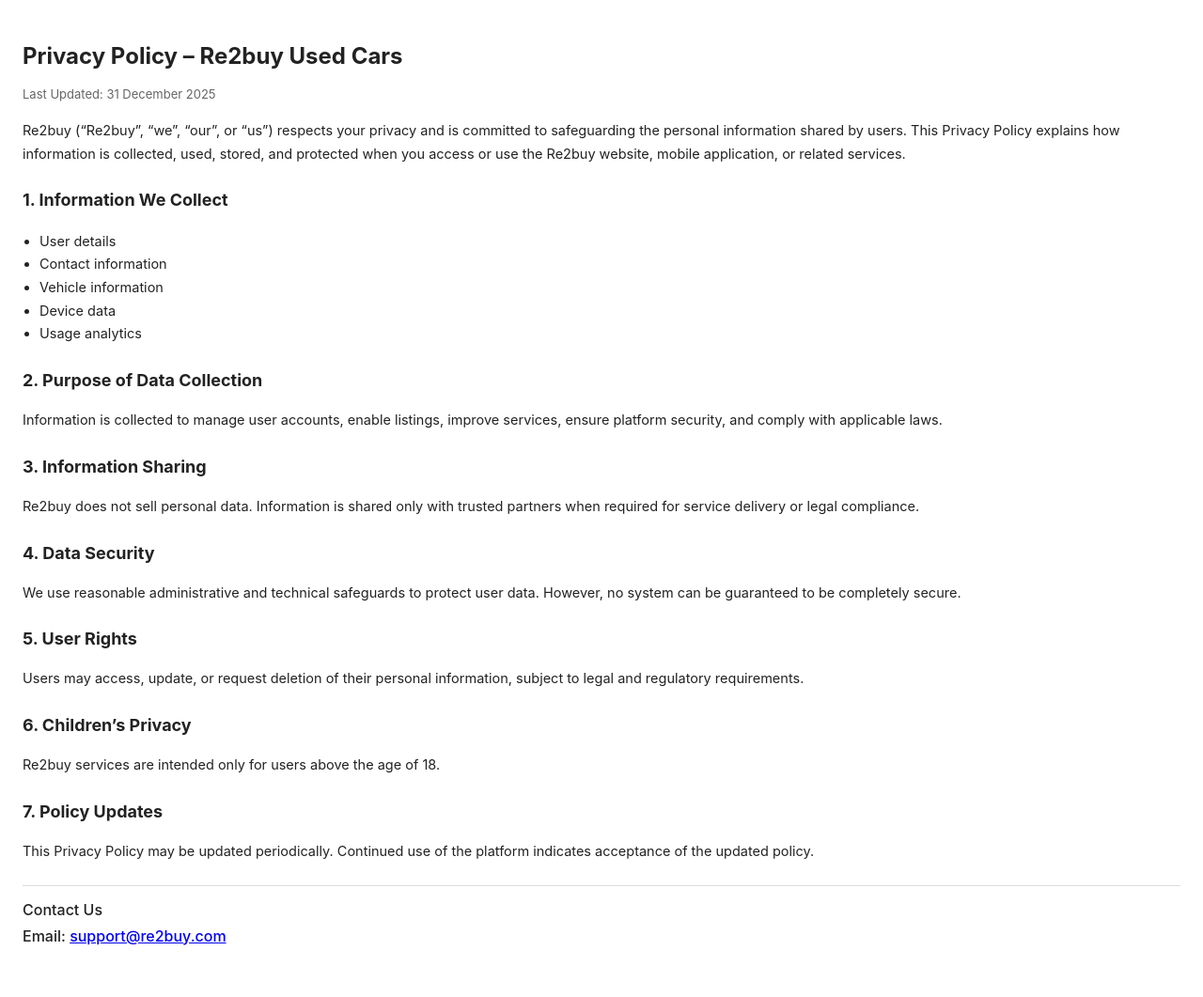
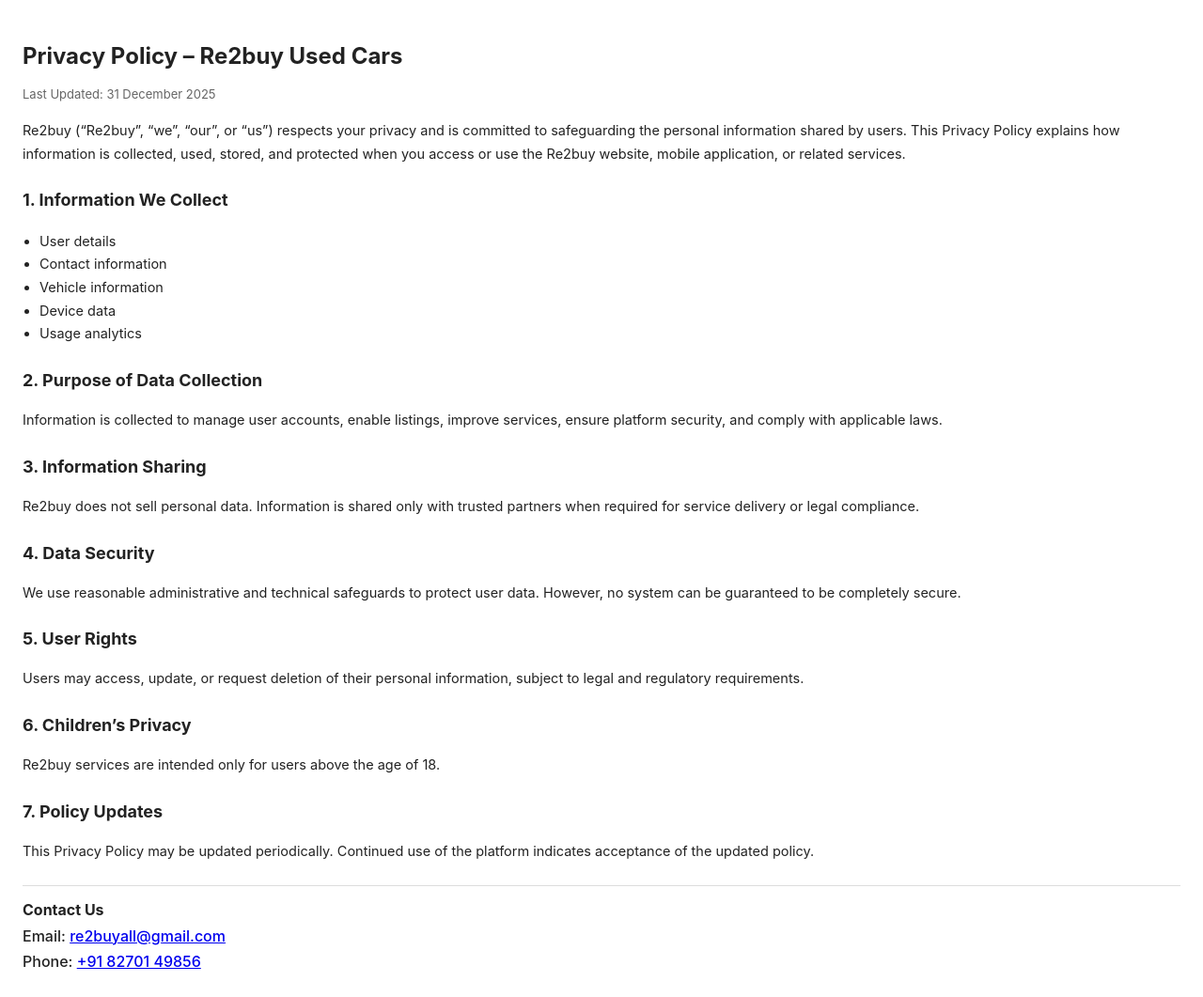
Before and after one commit to thethoufik46/rebuy-backend, a website: page public/privacy-policy.html in a window 1280 px wide. Shown: the whole page at 94% size. Before the commit the page ends 1034 px from the top, so only its background shows below. Drawn offline with Linux system fonts and the light colour scheme.

```diff
--- a/public/privacy-policy.html
+++ b/public/privacy-policy.html
@@ -104,10 +104,10 @@
     indicates acceptance of the updated policy.
   </p>
 
-  <div class="contact">
-    Contact Us<br/>
-    Email: <a href="mailto:support@re2buy.com">support@re2buy.com</a>
-  </div>
-
+<div class="contact">
+  <strong>Contact Us</strong><br/>
+  Email: <a href="mailto:re2buyall@gmail.com">re2buyall@gmail.com</a><br/>
+  Phone: <a href="tel:8270149856">+91 82701 49856</a>
+</div>
 </body>
 </html>
```
